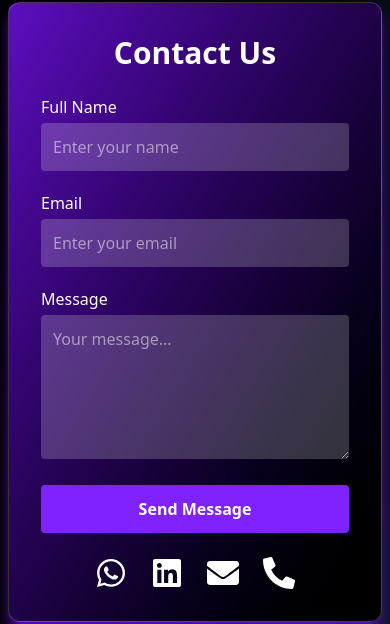
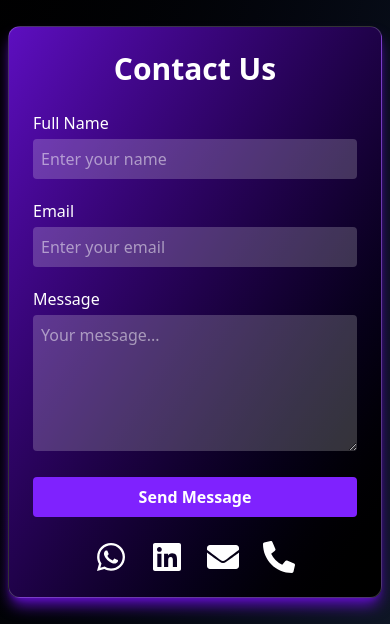
Before and after one commit to Farkhand92/MyPortfolio, a React (Vite) app: page /contactUs in a window 390 px wide. Shown: the part 598-1222 px from the top of the page. Built offline with nearby package versions, Linux system fonts and the light colour scheme.

Commit message:
fix responsiveness on 150-scale

```diff
--- a/src/Layout.jsx
+++ b/src/Layout.jsx
@@ -8,7 +8,7 @@ const Layout = () => {
     <main className="relative w-full min-h-screen bg-gradient-to-br from-black to-gray-900 overflow-x-hidden">
 
       {/* Social Icons - fixed to top right - Responsive sizing */}
-      <div className="fixed top-2 sm:top-3 md:top-4  xl:top-8 right-0 bg-gradient-to-br from-violet-800 to-indigo-900 flex gap-2 sm:gap-3 items-center px-3 sm:px-4 py-2 rounded-l-full shadow-lg z-50 border-2 border-white/30 backdrop-blur-sm social-icons">
+      <div className="fixed top-3  xl:top-8 right-0 bg-gradient-to-br from-violet-800 to-indigo-900 flex gap-2 sm:gap-3 items-center px-3 sm:px-4 py-2 rounded-l-full shadow-lg z-50 border-2 border-white/30 backdrop-blur-sm social-icons">
         <Link
           to="/"
           className="text-white hover:text-red-500 transition-all duration-200 hover:scale-110"
--- a/src/components/Card.jsx
+++ b/src/components/Card.jsx
@@ -1,8 +1,8 @@
 import React, { useState } from "react";
 
 const Card = ({
-  height = "h-60",
-  width = "w-70 md:w-85",
+  height = "h-55",
+  width = "w-70 lg:w-78 2xl:w-85",
   bgImg,
   bgOpacity = '1',
   cClass,
--- a/src/pages/ContactUs.jsx
+++ b/src/pages/ContactUs.jsx
@@ -33,7 +33,7 @@ export default function ContactUs() {
 
   return (
     <form onSubmit={handleSubmit(onSubmit)} className="flex justify-center items-center w-full form">
-      <div className={`h-lg md:max-h-screen w-md lg:w-xl 2xl:w-3xl ${bg} p-8 rounded-xl border border-white/20`}>
+      <div className={`min-height-[95%] md:max-h-screen w-md lg:w-lg 2xl:w-3xl ${bg} p-6 rounded-xl border border-white/20`}>
         <h1 className="text-3xl font-bold text-center mb-6 text-white">Contact Us</h1>
 
         <div className="space-y-5">
@@ -42,7 +42,7 @@ export default function ContactUs() {
             <label className="text-white">Full Name</label>
             <input
               {...register("name", { required: true })}
-              className="w-full mt-1 p-3 rounded bg-white/20 text-white focus:outline-none"
+              className="w-full mt-1 p-2 rounded bg-white/20 text-white focus:outline-none"
               placeholder="Enter your name"
             />
             {errors.name && <p className="text-red-300 text-sm">Name is required.</p>}
@@ -53,7 +53,7 @@ export default function ContactUs() {
             <label className="text-white">Email</label>
             <input
               {...register("email", { required: true, pattern: /^\S+@\S+$/i })}
-              className="w-full mt-1 p-3 rounded bg-white/20 text-white focus:outline-none"
+              className="w-full mt-1 p-2 rounded bg-white/20 text-white focus:outline-none"
               placeholder="Enter your email"
             />
             {errors.email && <p className="text-red-300 text-sm">Valid email required.</p>}
@@ -64,7 +64,7 @@ export default function ContactUs() {
             <label className="text-white">Message</label>
             <textarea
               {...register("message", { required: true })}
-              className="w-full mt-1 p-3 rounded bg-white/20 text-white focus:outline-none"
+              className="w-full mt-1 p-2 rounded bg-white/20 text-white focus:outline-none"
               rows="5"
               placeholder="Your message..."
             />
@@ -74,7 +74,7 @@ export default function ContactUs() {
           {/* Submit Button */}
           <button
             type="submit"
-            className={`w-full p-3 rounded font-semibold transition ${
+            className={`w-full p-2 rounded font-semibold transition ${
               isSending ? "bg-gray-500 cursor-not-allowed" : "bg-violet-600 hover:bg-violet-700 text-white"
             }`}
             disabled={isSending} // disable while sending
```
